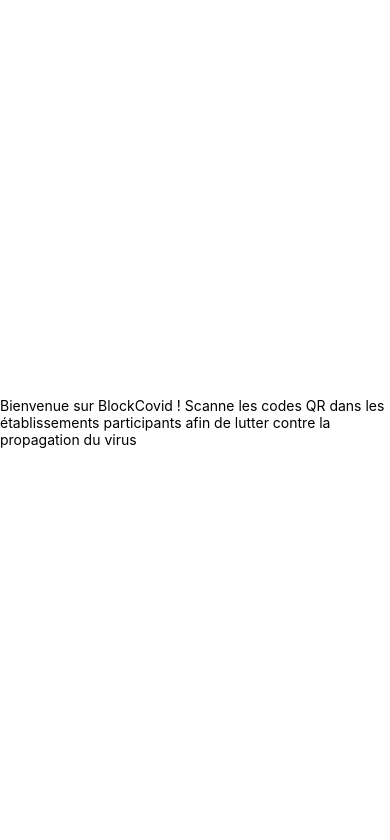
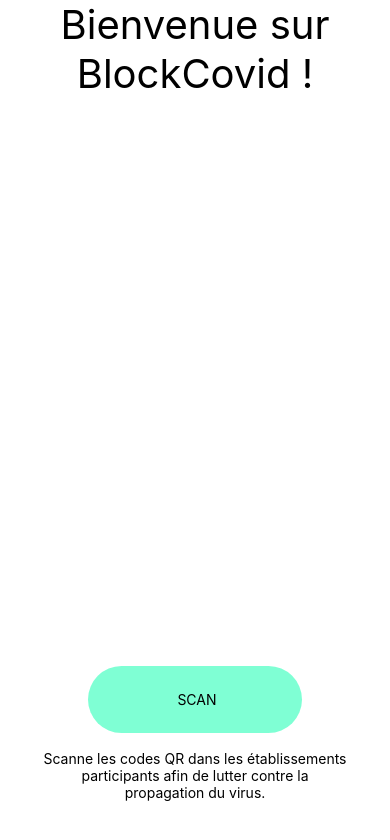
Before and after one commit to Groupe8-PFE/BlockCovidMobile, a React Native app: screen / in a window 390 px wide. Shown: the top 840 px of the page. Built offline with nearby package versions, Linux system fonts and the light colour scheme.

Commit message:
Update App.js

```diff
--- a/App.js
+++ b/App.js
@@ -1,23 +1,70 @@
 import { StatusBar } from 'expo-status-bar';
 import React from 'react';
-import { StyleSheet, Text, View } from 'react-native';
+import { StyleSheet, Text, TouchableOpacity, View } from 'react-native';
 
 export default function App() {
   return (
+
+
     <View style={styles.container}>
-      <Text>Bienvenue sur BlockCovid !
-        Scanne les codes QR dans les établissements participants afin de lutter contre la propagation du virus
-      </Text>
+      <Text style={styles.container}>Bienvenue sur{"\n"}BlockCovid !</Text>
+      <CustomButton/>
+      <Text style ={styles.container2}>{"\n"}Scanne les codes QR dans les établissements participants afin de lutter contre la propagation du virus.</Text>
       <StatusBar style="auto" />
     </View>
+
+
   );
+
+
+
 }
+
+
+
+
+
+const CustomButton = props => {
+  return (
+    <TouchableOpacity onPress={props.onPress}>
+    <View style={{...styles.button, ...props.style}}>
+    <Text styles={{...styles.buttonText,...props.textStyling}}> SCAN
+      {props.children}
+    </Text>
+    </View>
+    </TouchableOpacity>
+  );
+};
 
 const styles = StyleSheet.create({
   container: {
-    flex: 1,
+    flex: 6,
+    textAlign: 'center',
     backgroundColor: '#fff',
     alignItems: 'center',
+    marginHorizontal : 20,
+    justifyContent: 'center',
+    textAlignVertical :'center',
+    fontSize : 40
+  },
+  container2: {
+    flex: 1,
+    textAlign: 'center',
+    backgroundColor: '#fff',
+    alignItems: 'center',
+    marginHorizontal : 20,
     justifyContent: 'center',
   },
+  button: {
+    backgroundColor: '#7fffd4',
+    paddingHorizontal : 85,
+    paddingVertical : 25,
+    borderRadius : 45
+
+  },
+  buttonText: {
+    color: "red",
+    fontSize : 40
+  }
+
 });
```
